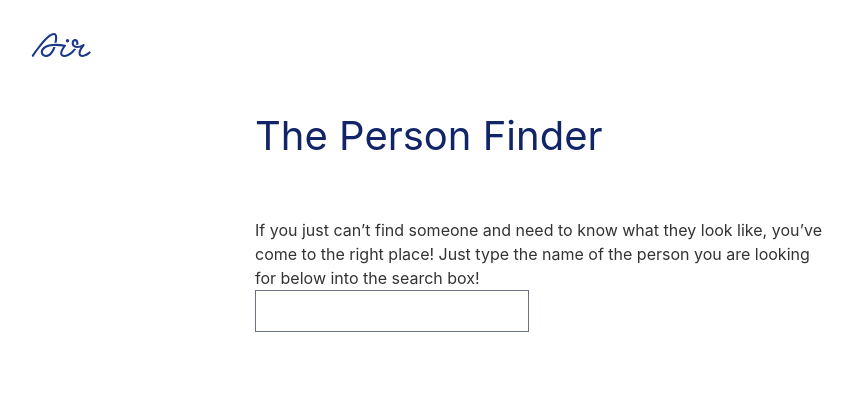
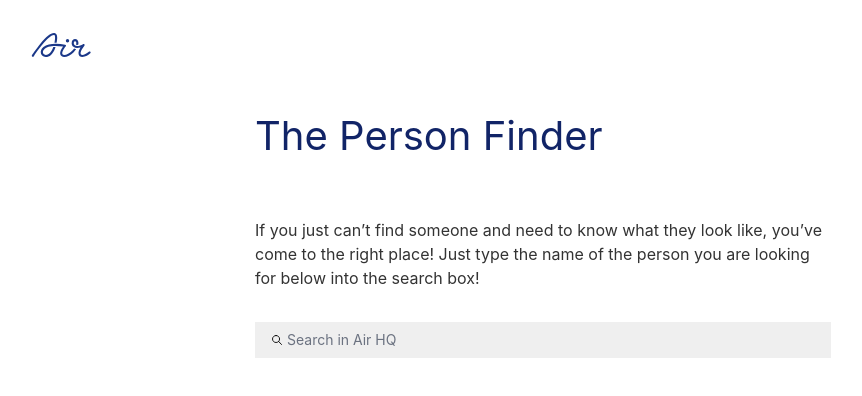
Before and after one commit to gogo1211/air-person-finder, a React (Vite) app: page / in a window 1280 px wide. Shown: the top 396 px of the page, without its empty margins (97-959 px from the left). Built offline with nearby package versions, Linux system fonts and the light colour scheme.

Commit message:
feat: add search input

```diff
--- a/package.json
+++ b/package.json
@@ -20,6 +20,7 @@
     "@commitlint/config-conventional": "^15.0.0",
     "@tailwindcss/forms": "^0.5.0",
     "@types/jest": "^27.0.3",
+    "@types/lodash": "^4.14.182",
     "@types/node": "16",
     "@types/react": "^17.0.38",
     "@types/react-dom": "^17.0.11",
--- a/src/components/SearchInput/index.tsx
+++ b/src/components/SearchInput/index.tsx
@@ -1,9 +1,41 @@
-import { forwardRef, InputHTMLAttributes } from 'react';
+import { ChangeEvent, forwardRef, InputHTMLAttributes, ReactNode, useMemo } from 'react';
+import classnames from 'classnames';
+import { debounce } from 'lodash';
 
-interface SearchInputProps extends InputHTMLAttributes<HTMLInputElement> {
+import { MagnifierIcon } from 'components/Icons';
+
+interface SearchInputProps extends Omit<InputHTMLAttributes<HTMLInputElement>, 'onChange'> {
   fullWidth?: boolean;
+  delay?: number;
+  icon?: ReactNode;
+  onChange?: (value: string) => void;
 }
 
-export const SearchInput = forwardRef<HTMLInputElement, SearchInputProps>((props, ref) => {
-  return <input ref={ref} className="" {...props} />;
-});
+export const SearchInput = forwardRef<HTMLInputElement, SearchInputProps>(
+  ({ className, fullWidth, delay = 500, icon, onChange, ...rest }, ref) => {
+    // debounce change for performance
+    const handleChange = debounce((e: ChangeEvent<HTMLInputElement>) => {
+      onChange?.(e.target.value);
+    }, delay);
+
+    // MagnifierIcon by default
+    const startAdornment = useMemo(() => icon || <MagnifierIcon />, [icon]);
+
+    return (
+      <div
+        className={classnames(className, 'relative px-4 items-center bg-gray3', {
+          'w-full flex': fullWidth,
+          'inline-flex': !fullWidth
+        })}
+      >
+        <div className="h-px flex items-center">{startAdornment}</div>
+        <input
+          ref={ref}
+          className="w-full pl-1 py-2 text-sm border-none outline-none appearance-none bg-transparent"
+          onChange={handleChange}
+          {...rest}
+        />
+      </div>
+    );
+  }
+);
--- a/src/pages/person-finder/index.tsx
+++ b/src/pages/person-finder/index.tsx
@@ -1,7 +1,12 @@
-import { SearchInput } from 'components/SearchInput';
 import { FC } from 'react';
 
+import { SearchInput } from 'components/SearchInput';
+
 const PersonFinder: FC = () => {
+  const handleSearch = (value: string) => {
+    console.log(value);
+  };
+
   return (
     <div className="mt-6 w-[36rem] m-auto">
       <h1 className="text-primary text-header">The Person Finder</h1>
@@ -9,7 +14,7 @@ const PersonFinder: FC = () => {
         If you just can’t find someone and need to know what they look like, you’ve come to the right place! Just type
         the name of the person you are looking for below into the search box!
       </p>
-      <SearchInput />
+      <SearchInput className="mt-8" placeholder="Search in Air HQ" fullWidth onChange={handleSearch} />
     </div>
   );
 };
```
Also changed, not shown: 1 other file (tests, documents, lock files or other folders).
